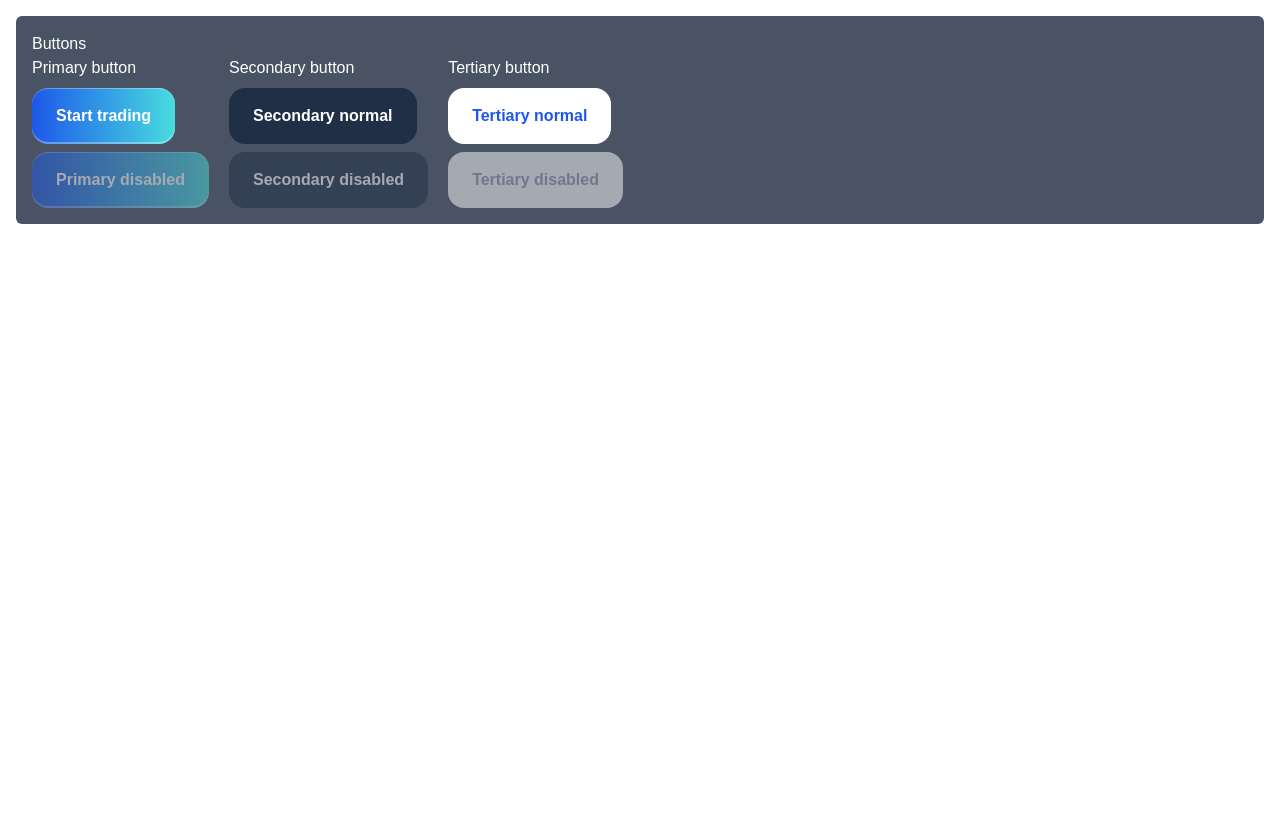
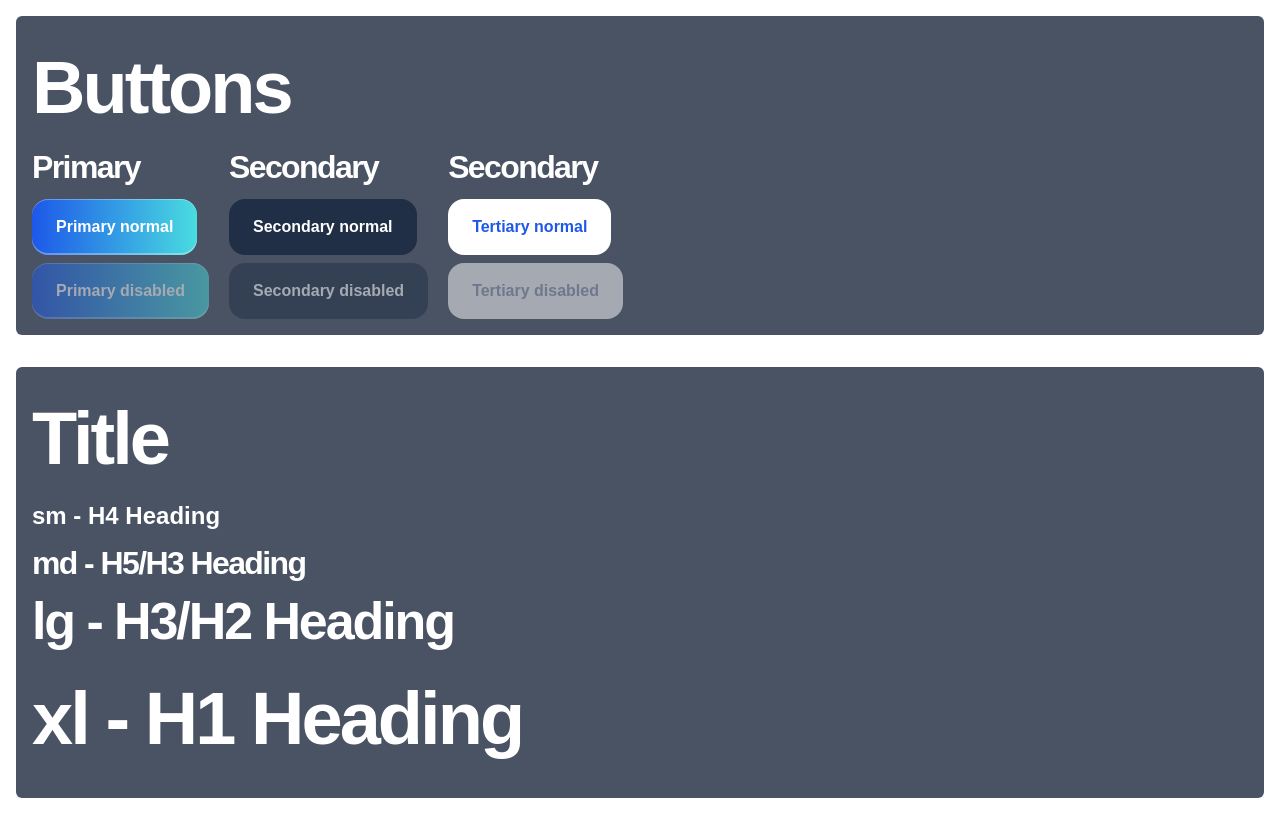
Before and after one commit to digitalsoupteam/rwa-platform-frontend, a Next.js app: page / in a window 1280 px wide. Built offline with nearby package versions, Linux system fonts and the light colour scheme.

Commit message:
UI Title

```diff
--- a/src/app/page.tsx
+++ b/src/app/page.tsx
@@ -1,28 +1,36 @@
-import { Button } from '@/components/ui';
+import { Button, Title } from '@/components/ui';
 
 export default function Home() {
   return (
     <>
       <section className={'p-4'}>
         <div className={'bg-grey-dark p-4 text-white rounded-md'}>
-          Buttons
+          <Title className={'mb-2'} size={'xl'} level={1}>
+            Buttons
+          </Title>
           <div className={'flex flex-wrap gap-5'}>
             <div className={'flex flex-col gap-2 items-start'}>
-              <div>Primary button</div>
-              <Button visualType={'primary'}>Start trading</Button>
+              <Title className={'mb-2'} size={'md'} level={3}>
+                Primary
+              </Title>
+              <Button visualType={'primary'}>Primary normal</Button>
               <Button visualType={'primary'} disabled={true}>
                 Primary disabled
               </Button>
             </div>
             <div className={'flex flex-col gap-2 items-start'}>
-              <div>Secondary button</div>
+              <Title className={'mb-2'} size={'md'} level={3}>
+                Secondary
+              </Title>
               <Button visualType={'secondary'}>Secondary normal</Button>
               <Button visualType={'secondary'} disabled={true}>
                 Secondary disabled
               </Button>
             </div>
             <div className={'flex flex-col gap-2 items-start'}>
-              <div>Tertiary button</div>
+              <Title className={'mb-2'} size={'md'} level={3}>
+                Secondary
+              </Title>
               <Button visualType={'tertiary'}>Tertiary normal</Button>
               <Button visualType={'tertiary'} disabled={true}>
                 Tertiary disabled
@@ -31,6 +39,29 @@ export default function Home() {
           </div>
         </div>
       </section>
+      <section className={'p-4'}>
+        <div className={'bg-grey-dark p-4 text-white rounded-md'}>
+          <Title className={'mb-2'} size={'xl'} level={1}>
+            Title
+          </Title>
+          <div className={'flex flex-wrap gap-5'}>
+            <div className={'flex flex-col gap-2 items-start'}>
+              <Title className={'mb-2'} size={'sm'} level={3}>
+                sm - H4 Heading
+              </Title>
+              <Title className={'mb-2'} size={'md'} level={3}>
+                md - H5/H3 Heading
+              </Title>
+              <Title className={'mb-2'} size={'lg'} level={3}>
+                lg - H3/H2 Heading
+              </Title>
+              <Title className={'mb-2'} size={'xl'} level={3}>
+                xl - H1 Heading
+              </Title>
+            </div>
+          </div>
+        </div>
+      </section>
     </>
   );
 }
--- /dev/null
+++ b/src/components/ui/Title/Title.tsx
@@ -0,0 +1,22 @@
+import clsx from 'clsx';
+import React, { FC, JSX, HTMLAttributes } from 'react';
+
+interface TitleProps extends HTMLAttributes<HTMLHeadingElement> {
+  level?: 1 | 2 | 3 | 4 | 5 | 6;
+  size: 'sm' | 'md' | 'lg' | 'xl';
+}
+
+const Title: FC<TitleProps> = ({ className, children, level = 1, size }) => {
+  const SIZES = {
+    sm: 'text-2xl leading-[1.2]',
+    md: 'text-xl tracking-[-0.02em] leading-[1.2] md:leading-none md:text-[2rem] md:tracking-tighter',
+    lg: 'text-[2rem] leading-none tracking-tighter md:text-[3.25rem] md:tracking-[-0.04em]',
+    xl: 'text-[2.875rem] tracking-[-0.04em] md:text-[4.625rem]',
+  };
+
+  const Tag = `h${level}` as keyof JSX.IntrinsicElements;
+
+  return <Tag className={clsx(className, 'font-semibold', SIZES[size])}>{children}</Tag>;
+};
+
+export default Title;
--- a/src/components/ui/index.ts
+++ b/src/components/ui/index.ts
@@ -1,3 +1,4 @@
 import Button from './Button/Button';
+import Title from './Title/Title';
 
-export { Button };
+export { Button, Title };
```
